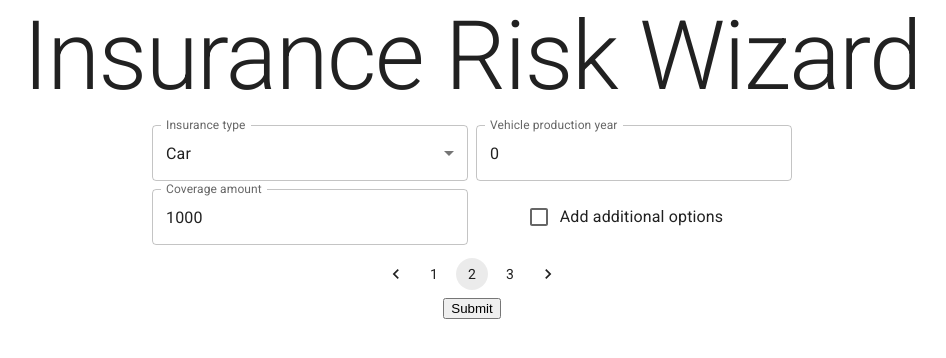
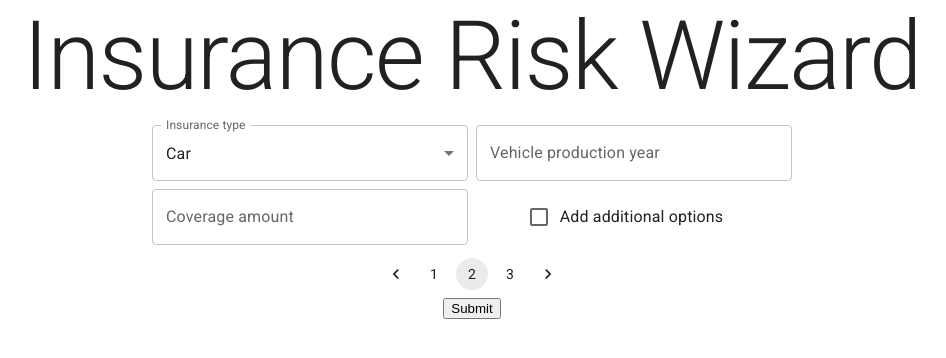
Before and after one commit to rmysliwczyk/insurance-risk-wizard-frontend, a React (Vite) app: page / in a window 1280 px wide. Both pictures are taken after a click on the button 716 px from the left and 274 px from the top of the page. Shown: the top 358 px of the page, without its empty margins (168-1114 px from the left). Built offline with nearby package versions, Linux system fonts and the light colour scheme.

Commit message:
Added form validation using zod

```diff
--- a/eslint.config.js
+++ b/eslint.config.js
@@ -25,6 +25,7 @@ export default defineConfig([
 				{ argsIgnorePattern: '^_', varsIgnorePattern: '^_' },
 			],
 			'@typescript-eslint/no-empty-object-type': 'off',
+			'@typescript-eslint/no-explicit-any': 'off',
 		},
 	},
 ])
--- a/package.json
+++ b/package.json
@@ -18,7 +18,8 @@
 		"@mui/material": "^7.3.9",
 		"react": "^19.2.4",
 		"react-dom": "^19.2.4",
-		"yup": "^1.7.1"
+		"yup": "^1.7.1",
+		"zod": "^4.3.6"
 	},
 	"devDependencies": {
 		"@eslint/js": "^9.39.4",
--- a/src/App.tsx
+++ b/src/App.tsx
@@ -9,25 +9,27 @@ import CustomerDataForm from './components/CustomerDataForm'
 import InsuranceDetailsForm from './components/InsuranceDetailsForm'
 import Summary from './components/Summary'
 
-import { FormStep, InsuranceType, type FormInput } from './types.ts'
+import { schema, FormStep, InsuranceType, type FormInput } from './types.ts'
 
 import { useForm } from 'react-hook-form'
 import { useState } from 'react'
+import { zodResolver } from '@hookform/resolvers/zod'
 
 function App() {
 	const [formStep, setFormStep] = useState<FormStep>(FormStep.CustomerData)
 	const [summaryAvailable] = useState<boolean>(true)
-	const { handleSubmit, control, watch } = useForm<FormInput>({
+	const { handleSubmit, control, watch, formState } = useForm<FormInput>({
 		defaultValues: {
 			firstName: '',
 			lastName: '',
-			age: 18,
+			age: '' as any as number,
 			city: '',
 			insuranceType: InsuranceType.Car,
-			vehicleProductionYear: 0,
-			coverageAmount: 1000,
+			vehicleProductionYear: '' as any as number,
+			coverageAmount: '' as any as number,
 			additionalOptions: false,
 		},
+		resolver: zodResolver(schema),
 	})
 
 	function onSubmit(data: FormInput) {
@@ -46,7 +48,11 @@ function App() {
 				}}
 			>
 				<Typography variant="h1">Insurance Risk Wizard</Typography>
-				<form onSubmit={handleSubmit(onSubmit)} id="risk-form">
+				<form
+					onSubmit={handleSubmit(onSubmit)}
+					id="risk-form"
+					autoComplete="off"
+				>
 					<Box
 						sx={{
 							maxWidth: '640px',
@@ -54,10 +60,14 @@ function App() {
 						}}
 					>
 						{formStep == FormStep.CustomerData ? (
-							<CustomerDataForm control={control} />
+							<CustomerDataForm
+								control={control}
+								formState={formState}
+							/>
 						) : formStep == FormStep.InsuranceDetails ? (
 							<InsuranceDetailsForm
 								control={control}
+								formState={formState}
 								watch={watch}
 							/>
 						) : formStep == FormStep.Summary ? (
--- a/src/components/CustomerDataForm.tsx
+++ b/src/components/CustomerDataForm.tsx
@@ -6,7 +6,10 @@ import { type FormComponentProps } from '../types.ts'
 
 import { Controller } from 'react-hook-form'
 
-export default function CustomerDataForm({ control }: FormComponentProps) {
+export default function CustomerDataForm({
+	control,
+	formState,
+}: FormComponentProps) {
 	return (
 		<Box
 			sx={{
@@ -26,6 +29,10 @@ export default function CustomerDataForm({ control }: FormComponentProps) {
 								inputRef={field.ref}
 								value={field.value}
 								onChange={field.onChange}
+								error={Boolean(field.name in formState.errors)}
+								helperText={
+									formState.errors[field.name]?.message
+								}
 								label="First name"
 								variant="outlined"
 								fullWidth
@@ -43,6 +50,10 @@ export default function CustomerDataForm({ control }: FormComponentProps) {
 								inputRef={field.ref}
 								value={field.value}
 								onChange={field.onChange}
+								error={Boolean(field.name in formState.errors)}
+								helperText={
+									formState.errors[field.name]?.message
+								}
 								label="Last name"
 								variant="outlined"
 								fullWidth
@@ -60,6 +71,10 @@ export default function CustomerDataForm({ control }: FormComponentProps) {
 								inputRef={field.ref}
 								value={field.value}
 								onChange={field.onChange}
+								error={Boolean(field.name in formState.errors)}
+								helperText={
+									formState.errors[field.name]?.message
+								}
 								label="Age"
 								variant="outlined"
 								fullWidth
@@ -80,6 +95,10 @@ export default function CustomerDataForm({ control }: FormComponentProps) {
 								inputRef={field.ref}
 								value={field.value}
 								onChange={field.onChange}
+								error={Boolean(field.name in formState.errors)}
+								helperText={
+									formState.errors[field.name]?.message
+								}
 								label="City"
 								variant="outlined"
 								fullWidth
--- a/src/components/InsuranceDetailsForm.tsx
+++ b/src/components/InsuranceDetailsForm.tsx
@@ -15,6 +15,7 @@ import { Controller } from 'react-hook-form'
 
 export default function InsuranceDetailsForm({
 	control,
+	formState,
 	watch,
 }: FormComponentProps) {
 	const insuranceTypeField = watch
@@ -43,6 +44,9 @@ export default function InsuranceDetailsForm({
 									inputRef={field.ref}
 									value={field.value}
 									onChange={field.onChange}
+									error={Boolean(
+										field.name in formState.errors
+									)}
 									labelId="insurance-type"
 									label="Insurance type"
 								>
@@ -71,6 +75,12 @@ export default function InsuranceDetailsForm({
 									inputRef={field.ref}
 									value={field.value}
 									onChange={field.onChange}
+									error={Boolean(
+										field.name in formState.errors
+									)}
+									helperText={
+										formState.errors[field.name]?.message
+									}
 									label="Vehicle production year"
 									variant="outlined"
 									fullWidth
@@ -92,6 +102,10 @@ export default function InsuranceDetailsForm({
 								inputRef={field.ref}
 								value={field.value}
 								onChange={field.onChange}
+								error={Boolean(field.name in formState.errors)}
+								helperText={
+									formState.errors[field.name]?.message
+								}
 								label="Coverage amount"
 								variant="outlined"
 								fullWidth
--- a/src/types.ts
+++ b/src/types.ts
@@ -1,5 +1,9 @@
-import * as yup from 'yup'
-import { type Control, type UseFormWatch } from 'react-hook-form'
+import * as z from 'zod'
+import {
+	type Control,
+	type FormState,
+	type UseFormWatch,
+} from 'react-hook-form'
 
 export enum FormStep {
 	CustomerData = 1,
@@ -13,21 +17,40 @@ export enum InsuranceType {
 	Travel = 'Travel',
 }
 
-export const schema = yup.object({
-	firstName: yup.string(),
-	lastName: yup.string(),
-	age: yup.number(),
-	city: yup.string(),
-	insuranceType: yup
-		.mixed<InsuranceType>()
-		.oneOf(Object.values(InsuranceType)),
-	vehicleProductionYear: yup.number(),
-	coverageAmount: yup.number(),
-	additionalOptions: yup.boolean(),
-})
+export const schema = z
+	.object({
+		firstName: z.string().min(1, 'Please provide the first name'),
+		lastName: z.string().min(1, 'Please provide the last name'),
+		age: z.coerce
+			.number<number>('Age must be a number')
+			.gte(18, 'Age must be greater or equal 18')
+			.lte(100, 'Age must be less than or equal 100'),
+		city: z.string().min(1, 'Please provide the city'),
+		insuranceType: z.literal(Object.values(InsuranceType)),
+		vehicleProductionYear: z.coerce.number<number>(
+			'You can use only numbers'
+		),
+		coverageAmount: z.coerce
+			.number<number>('You can use only numbers')
+			.gte(1000, 'Coverage must by greater or equal 1000'),
+		additionalOptions: z.boolean(),
+	})
+	.superRefine((data, ctx) => {
+		if (
+			data.insuranceType == InsuranceType.Car &&
+			data.vehicleProductionYear <= 0
+		) {
+			ctx.addIssue({
+				code: 'custom',
+				path: ['vehicleProductionYear'],
+				message: 'Please provide a valid vehicle production year',
+			})
+		}
+	})
 
-export interface FormInput extends yup.InferType<typeof schema> {}
+export interface FormInput extends z.infer<typeof schema> {}
 export interface FormComponentProps {
 	control: Control<FormInput>
+	formState: FormState<FormInput>
 	watch?: UseFormWatch<FormInput>
 }
```
Also changed, not shown: 1 other file (tests, documents, lock files or other folders).
